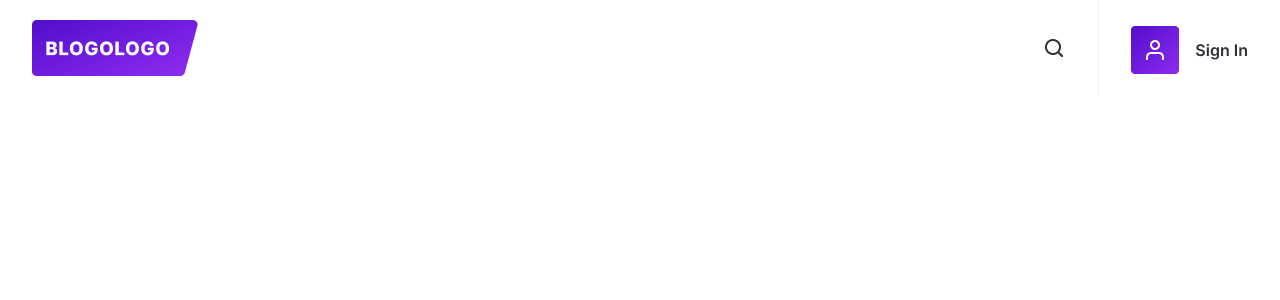
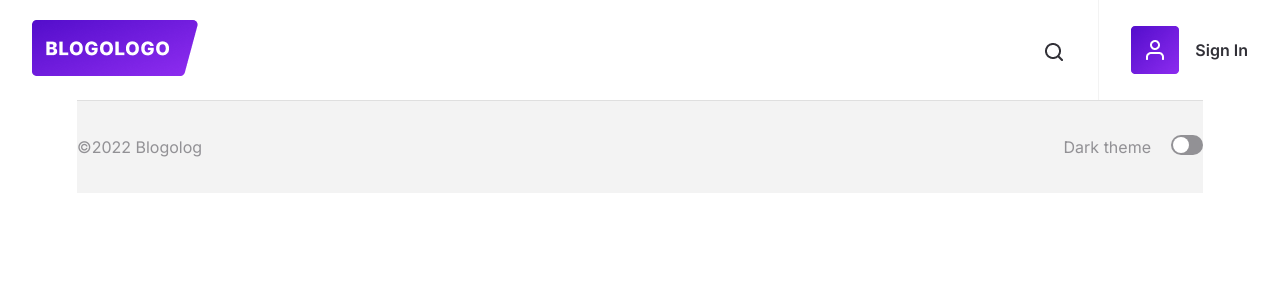
Before and after one commit to AnastasiyaPytliak/blog, a React (Create React App) app: page / in a window 1280 px wide. Shown: the top 300 px of the page. Built offline with nearby package versions, Linux system fonts and the light colour scheme.

Commit message:
add footer and switch theme

```diff
--- a/src/App.tsx
+++ b/src/App.tsx
@@ -1,12 +1,21 @@
 import React from 'react';
 import './App.css';
+import Footer from './components/Footer/Footer';
 import Header from './components/Header/Header';
+import { ThemeContext, useInitThemeContext } from './context/theme';
 
 function App() {
+
+  const themeContextValues = useInitThemeContext()
+
+
   return (
-    <div className="App">
-      <Header />
-    </div>
+    <ThemeContext.Provider value={themeContextValues}>
+      <div className="App">
+        <Header />
+        <Footer />
+      </div>
+    </ThemeContext.Provider>
   );
 }
 
--- /dev/null
+++ b/src/components/Footer/Footer.module.css
@@ -0,0 +1,103 @@
+.wrapper {
+  width: 100%;
+  max-width: 1126px;
+  display: flex;
+  justify-content: space-between;
+  padding: 34px 0;
+  margin: 0 auto;
+
+  font-weight: 400;
+  font-size: 16px;
+  line-height: 24px;
+  color: rgba(49, 48, 55, 0.5);
+
+  border-top: 1px solid rgba(49, 48, 55, 0.1);
+
+  background-color: #f3f3f3;
+}
+
+.wrapperDark {
+  width: 100%;
+  max-width: 1126px;
+  display: flex;
+  justify-content: space-between;
+  padding: 34px 0;
+  margin: 0 auto;
+
+  font-weight: 400;
+  font-size: 16px;
+  line-height: 24px;
+  color: rgba(255, 255, 255, 0.5);
+
+  border-top: 1px solid rgba(255, 255, 255, 0.1);
+
+  background-color: rgba(49, 48, 55, 1);
+}
+
+.theme {
+  display: flex;
+}
+
+.theme p {
+  margin-right: 20px;
+}
+
+.switch {
+  display: inline-block;
+  position: relative;
+  width: 32px;
+  height: 20px;
+}
+
+.switchInput {
+  width: 0;
+  height: 0;
+  opacity: 0;
+}
+
+.switchSlider {
+  position: absolute;
+  cursor: pointer;
+  top: 0;
+  left: 0;
+  bottom: 0;
+  right: 0;
+  background-color: rgba(49, 48, 55, 0.5);
+  border-radius: 10px;
+  transition: 0.4s;
+}
+
+.switchSlider::before {
+  content: '';
+  position: absolute;
+  cursor: pointer;
+  left: 2px;
+  bottom: 2px;
+  width: 16px;
+  height: 16px;
+
+  background-color: #fff;
+  border-radius: 10px;
+  transition: 0.4s;
+}
+
+.switchInput:checked + .switchSlider {
+  background-color: #912EF2;
+  border-radius: 10px;
+  transition: 0.4s;
+}
+
+.switchInput:checked + .switchSlider::before {
+  transform: translateX(12px);
+  transition: 0.4s;
+}
+
+@media (max-width: 770px) {
+  .wrapper {
+    padding: 34px 40px;
+  }
+
+  .wrapperDark {
+    padding: 34px 40px;
+  }
+}
--- /dev/null
+++ b/src/components/Footer/Footer.tsx
@@ -0,0 +1,26 @@
+import React, { useState } from 'react';
+import { useThemeContext } from '../../context/theme';
+
+import styles from "./Footer.module.css"
+
+const Footer = () => {
+
+  const theme = useThemeContext()
+
+    return (
+        <div className={theme.theme === 'light' ? styles.wrapper: styles.wrapperDark}>
+          <div className={styles.copyright}>
+            ©2022 Blogolog
+          </div>
+          <div className={styles.theme}>
+            <p>Dark theme</p>
+            <label className={styles.switch}>
+              <input type="checkbox" className={styles.switchInput} onClick={() => theme.changeThemeFunc?.()}/>
+              <span className={styles.switchSlider}></span>
+            </label>
+          </div>
+        </div>
+    )
+  }
+
+  export default Footer
--- a/src/components/Header/Header.module.css
+++ b/src/components/Header/Header.module.css
@@ -3,10 +3,19 @@
   width: 100%;
   display: flex;
   justify-content: space-between;
+  color: #313037;
+}
+
+.wrapperDark {
+  background-color: rgb(49, 48, 55, 0.9);
+  width: 100%;
+  display: flex;
+  justify-content: space-between;
+  color: #fff;
 }
 
 .logo {
-  margin: 20px 32px;
+  padding: 20px 32px;
   cursor: pointer;
 }
 
@@ -18,7 +27,6 @@
 
 .search {
   width: 0%;
-  height: 96px;
   background-image: url('../../image/search-icon.png');
   background-repeat: no-repeat;
   background-position: bottom 36px right 32px;
@@ -31,7 +39,23 @@
   font-size: 16px;
   line-height: 24px;
   color: rgba(49, 48, 55, 0.5);
-  transition: all 0.8s ease-out;
+}
+
+.searchDark {
+  width: 0%;
+  background-color: rgb(49, 48, 55, 0);
+  background-image: url('../../image/search-icon-dark.png');
+  background-repeat: no-repeat;
+  background-position: bottom 36px right 32px;
+  border: none;
+  border-right: 1px solid #313037;
+  padding: 0 32px;
+  cursor: pointer;
+
+  font-weight: 400;
+  font-size: 16px;
+  line-height: 24px;
+  color: rgba(49, 48, 55, 0.5);
 }
 
 .search:focus {
@@ -41,6 +65,17 @@
   background-repeat: no-repeat;
   background-position: bottom 36px right 32px;
   outline: none;
+  transition: 0.5s;
+}
+
+.searchDark:focus {
+  width: 85%;
+  background-color: #fff;
+  background-image: url('../../image/cancel-icon.png');
+  background-repeat: no-repeat;
+  background-position: bottom 36px right 32px;
+  outline: none;
+  transition: 0.5s;
 }
 
 .user {
@@ -53,7 +88,6 @@
   font-weight: 600;
   font-size: 16px;
   line-height: 34px;
-  color: #313037;
   margin-left: 16px;
   white-space: nowrap;
 }
@@ -63,13 +97,16 @@
     display: block;
   }
 
+  .wrapperDark {
+    display: block;
+  }
+
   .logo {
     display: flex;
     align-items: center;
     justify-content: space-between;
-    margin: 18px 24px;
+    padding: 18px 24px;
   }
-
 
   .burgerMenu {
     width: 24px;
@@ -104,7 +141,25 @@
     order: 2;
   }
 
+  .searchDark {
+    width: 100%;
+    height: 83px;
+    background-position: bottom 29px right 24px;
+    border-bottom: 1px solid #E8E8E8;
+    border-right: none;
+    padding: 0 24px;
+    order: 2;
+  }
+
   .search:focus {
+    width: 100%;
+    background-color: #fff;
+    background-image: url('../../image/search-icon.png');
+    background-position: bottom 29px right 24px;
+    transition: none;
+  }
+
+  .searchDark:focus {
     width: 100%;
     background-color: #fff;
     background-image: url('../../image/search-icon.png');
@@ -117,6 +172,6 @@
     margin: 0;
     width: 100%;
     padding: 18px 24px;
-    background-color: rgba(49, 48, 55, 0.1);
+    background-color: rgba(26, 26, 30, 0.1);
   }
 }
--- a/src/components/Header/Header.tsx
+++ b/src/components/Header/Header.tsx
@@ -1,4 +1,5 @@
 import React, { useState } from 'react';
+import { useThemeContext } from '../../context/theme';
 import logo from '../../image/logo.png'
 import noneAuth from '../../image/none-auth.png'
 import styles from "./Header.module.css"
@@ -6,6 +7,7 @@ import styles from "./Header.module.css"
 
 const Header = () => {
 
+const theme = useThemeContext()
 const [open, setOpen] = useState(false)
 
 const handleBurgerMenuClick = () => {
@@ -13,13 +15,13 @@ const handleBurgerMenuClick = () => {
 }
 
   return (
-      <div className={styles.wrapper}>
+      <div className={theme.theme === 'light' ? styles.wrapper : styles.wrapperDark}>
         <div className={styles.logo}>
           <img src={logo} alt="" />
           <div className={!open ? styles.burgerMenu : styles.burgerMenuOpen} onClick={handleBurgerMenuClick}></div>
           </div>
-          <div className={open ? `${styles.container}${styles.active}` : styles.container}>
-              <input className={styles.search} type="text" placeholder='Search...'/>
+          <div className={open ? `${styles.container} ${styles.active}` : styles.container}>
+              <input className={theme.theme === 'light' ? styles.search : styles.searchDark} type="text" placeholder='Search...'/>
               <div className={styles.user}>
                 <img src={noneAuth} alt="" />
                 <p className={styles.username}>Sign In</p>
--- /dev/null
+++ b/src/context/theme.ts
@@ -0,0 +1,28 @@
+import React, { useContext, useState } from "react"
+
+type ThemeContext = {
+  theme?: string;
+  changeThemeFunc?: () => void
+}
+
+export const ThemeContext = React.createContext<ThemeContext>({})
+
+export const useInitThemeContext = () => {
+  const [theme, setTheme] = useState('light')
+
+  const changeThemeFunc = () => {
+    if (theme === "light") {
+      setTheme("dark");
+    } else {
+      setTheme("light");
+    }
+  }
+  console.log(theme);
+
+  return {
+    theme: theme,
+    changeThemeFunc: changeThemeFunc
+  }
+}
+
+export const useThemeContext = () => useContext(ThemeContext)
--- a/src/index.css
+++ b/src/index.css
@@ -11,3 +11,6 @@
 *::after {
 	box-sizing: border-box;
 }
+button {
+	border: none;
+}
```
Also changed, not shown: src/image/search-icon-dark.png (added).
